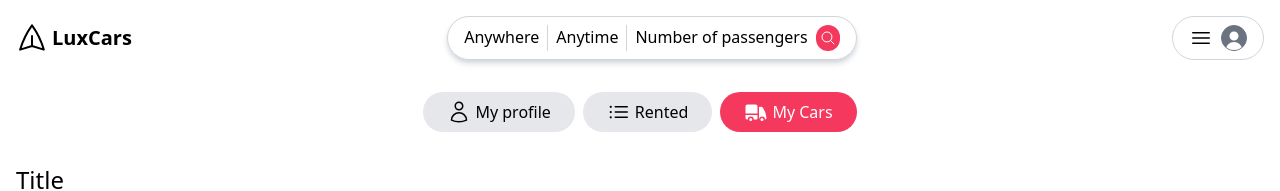
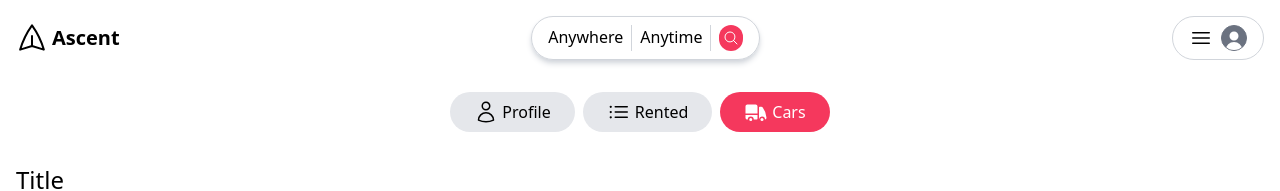
Before and after one commit to salvatoluice/ascent, a React (Vite) app in the folder client/: page /account/cars/new in a window 1280 px wide. Shown: the top 191 px of the page. Built offline with nearby package versions, Linux system fonts and the light colour scheme; no server answers.

Commit message:
Code refactor

```diff
--- a/client/index.html
+++ b/client/index.html
@@ -4,7 +4,7 @@
     <meta charset="UTF-8" />
     <link rel="icon" type="image/svg+xml" href="/vite.svg" />
     <meta name="viewport" content="width=device-width, initial-scale=1.0" />
-    <title>Vite App</title>
+    <title>Ascent</title>
   </head>
   <body>
     <div id="root"></div>
--- a/client/src/App.jsx
+++ b/client/src/App.jsx
@@ -26,6 +26,7 @@ function App() {
           <Route path='/account/bookings' element={<Account />} />
           <Route path='/account/cars' element={<CarsPage />} />
           <Route path="/account/cars/new" element={<NewCarForm />} />
+          <Route path="/account/cars/:id" element={<NewCarForm />} />
         </Route>
       </Routes>
     </UserContextProvider>
--- a/client/src/Header.jsx
+++ b/client/src/Header.jsx
@@ -6,19 +6,18 @@ const Header = () => {
   const {user} = useContext(UserContext);
   return (
     <div>
-        <header className='flex justify-between'>
+        <header className='flex justify-between gap-2'>
           <Link to={'/'} className="flex items-center gap-1">
             <svg xmlns="http://www.w3.org/2000/svg" fill="none" viewBox="0 0 24 24" strokeWidth={1.5} stroke="currentColor" className="w-8 h-8 -rotate-90">
               <path strokeLinecap="round" strokeLinejoin="round" d="M6 12L3.269 3.126A59.768 59.768 0 0121.485 12 59.77 59.77 0 013.27 20.876L5.999 12zm0 0h7.5" />
             </svg>
-            <span className='font-bold text-xl'>LuxCars</span>
+            <span className='font-bold text-xl'>Ascent</span>
           </Link>
           <div className='flex gap-2 border border-gray-300 rounded-full py-2 px-4 shadow-md shadow-gray-300'>
             <div>Anywhere</div>
             <div className="border-l border-gray-300"></div>
             <div>Anytime</div>
             <div className="border-l border-gray-300"></div>
-            <div>Number of passengers</div>
             <button className='bg-primary text-white p-1 rounded-full'>
               <svg xmlns="http://www.w3.org/2000/svg" fill="none" viewBox="0 0 24 24" strokeWidth={1.5} stroke="currentColor" className="w-4 h-4">
                 <path strokeLinecap="round" strokeLinejoin="round" d="M21 21l-5.197-5.197m0 0A7.5 7.5 0 105.196 5.196a7.5 7.5 0 0010.607 10.607z" />
--- a/client/src/pages/AccountNav.jsx
+++ b/client/src/pages/AccountNav.jsx
@@ -30,7 +30,7 @@ const AccountNav = () => {
             <svg xmlns="http://www.w3.org/2000/svg" fill="none" viewBox="0 0 24 24" strokeWidth={1.5} stroke="currentColor" className="w-6 h-6">
             <path strokeLinecap="round" strokeLinejoin="round" d="M15.75 6a3.75 3.75 0 11-7.5 0 3.75 3.75 0 017.5 0zM4.501 20.118a7.5 7.5 0 0114.998 0A17.933 17.933 0 0112 21.75c-2.676 0-5.216-.584-7.499-1.632z" />
             </svg>
-            My profile
+            Profile
         </Link>
         <Link className={linkClasses('bookings')} to={'/account/bookings'}>
             <svg xmlns="http://www.w3.org/2000/svg" fill="none" viewBox="0 0 24 24" strokeWidth={1.5} stroke="currentColor" className="w-6 h-6">
@@ -44,7 +44,7 @@ const AccountNav = () => {
             <path d="M8.25 19.5a1.5 1.5 0 10-3 0 1.5 1.5 0 003 0zM15.75 6.75a.75.75 0 00-.75.75v11.25c0 .087.015.17.042.248a3 3 0 015.958.464c.853-.175 1.522-.935 1.464-1.883a18.659 18.659 0 00-3.732-10.104 1.837 1.837 0 00-1.47-.725H15.75z" />
             <path d="M19.5 19.5a1.5 1.5 0 10-3 0 1.5 1.5 0 003 0z" />
             </svg>
-            My Cars
+            Cars
         </Link>
         </nav>
     </div>
```
